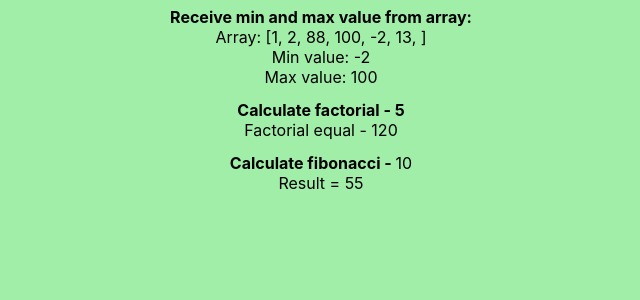
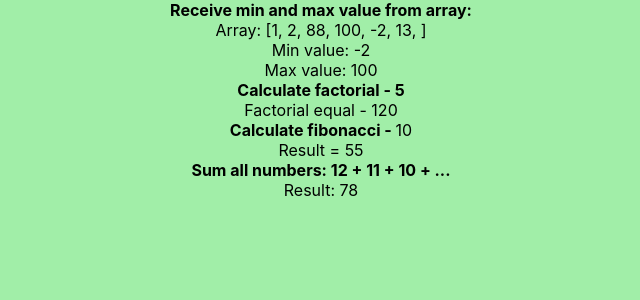
Before and after one commit to AndreiSavelyev1989/interview_tasks, a React (Create React App) app: page / in a window 1280 px wide. Shown: the top 300 px of the page, without its empty margins (319-959 px from the left). Built offline with nearby package versions, Linux system fonts and the light colour scheme.

Commit message:
added sum all numbers used recursion

```diff
--- a/src/App.js
+++ b/src/App.js
@@ -2,6 +2,7 @@ import './App.css';
 import {ReceiveMinMaxValue} from "./tasks/ReceiveMinMaxValue";
 import {Factorial} from "./tasks/Factorial";
 import {Fibonacci} from "./tasks/Fibonacci";
+import {SumAllNumbers} from "./tasks/SumAllNumbers";
 
 function App() {
   return (
@@ -9,6 +10,7 @@ function App() {
       <ReceiveMinMaxValue/>
       <Factorial factorialNumber={5}/>
       <Fibonacci fibonacciNumber={10}/>
+      <SumAllNumbers number={12}/>
     </div>
   );
 }
--- /dev/null
+++ b/src/tasks/SumAllNumbers.js
@@ -0,0 +1,19 @@
+export const SumAllNumbers = ({number}) => {
+    const SumTo = (num) => {
+        // let result = 0
+        // if (num === 0) {
+        //     return result
+        // } else {
+        //     result = num + SumTo(num - 1)
+        // }
+        // return result
+        return num === 1 ? 1 : num + SumTo(num - 1)
+    }
+    console.log(SumTo(number))
+    return (
+        <div>
+            <div><b>Sum all numbers: {`${number} + ${number - 1} + ${number - 2} + ...`}</b></div>
+            <div>Result: {SumTo(number)}</div>
+        </div>
+    )
+}
```
